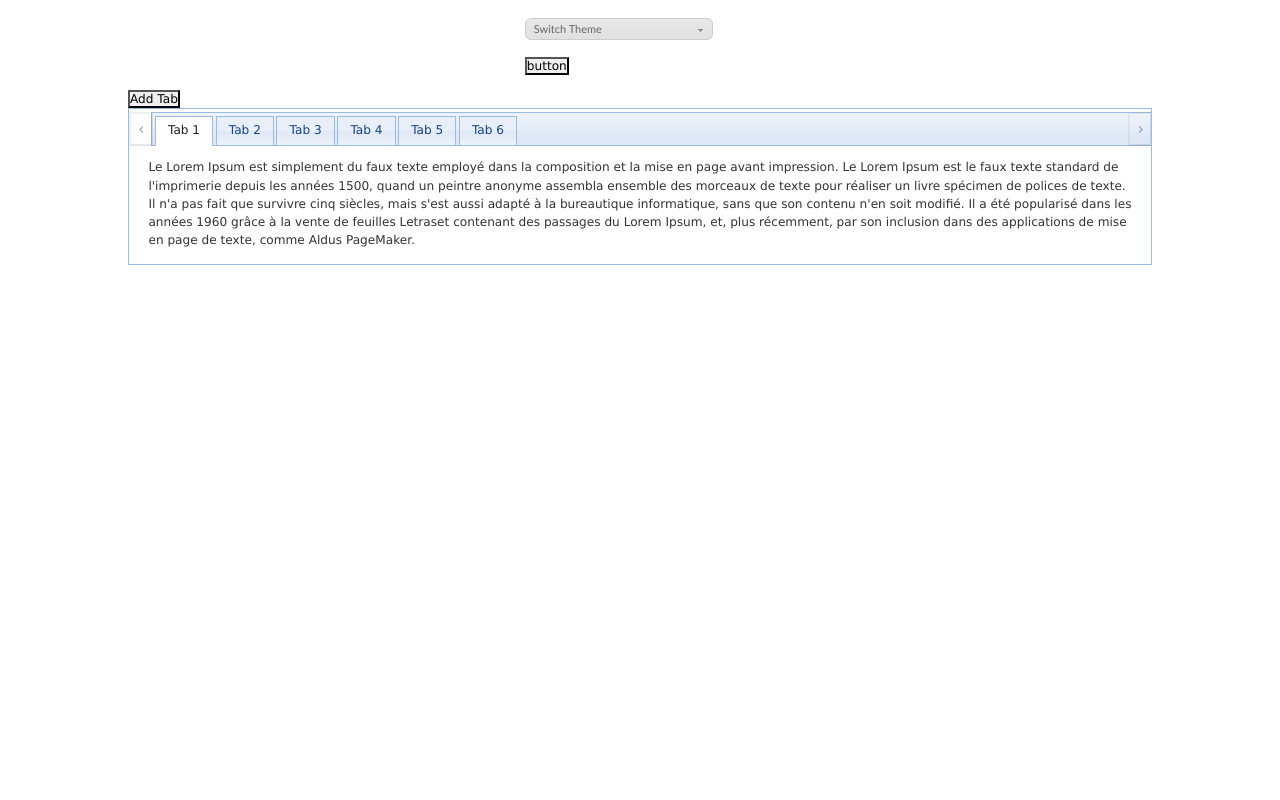
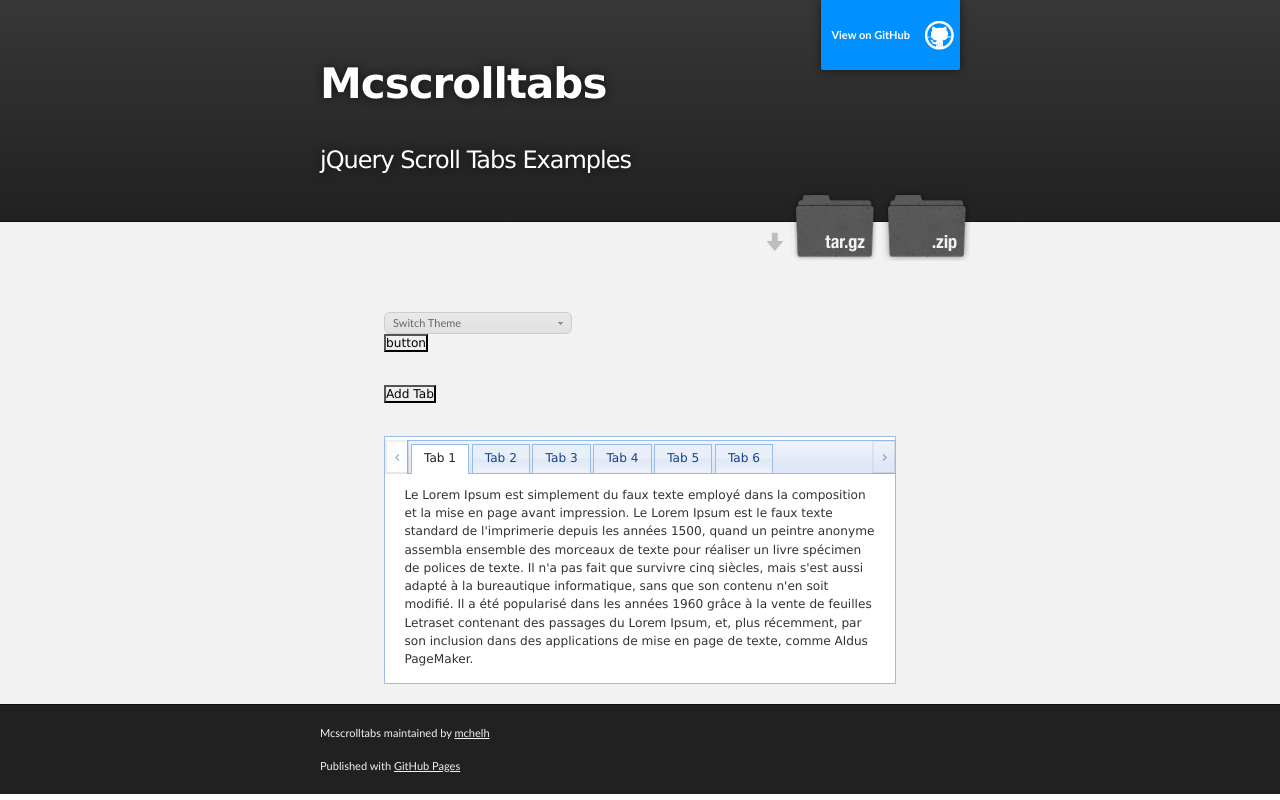
Before and after one commit to mchelh/mcScrollTabs, a plain HTML site: page index.html in a window 1280 px wide. Drawn offline with nearby package versions, Linux system fonts and the light colour scheme.

Commit message:
change style

```diff
--- a/index.html
+++ b/index.html
@@ -1,18 +1,12 @@
-<!doctype html>
-<!--[if lte IE 7]> <html class="no-js ie67 ie678" lang="fr"> <![endif]-->
-<!--[if IE 8]> <html class="no-js ie8 ie678" lang="fr"> <![endif]-->
-<!--[if IE 9]> <html class="no-js ie9" lang="fr"> <![endif]-->
-<!--[if gt IE 9]> <!--><html class="no-js" lang="fr"> <!--<![endif]-->
+<!DOCTYPE html>
+<html>
+
 <head>
-	<meta charset="UTF-8">
-	<!--[if IE]><meta http-equiv="X-UA-Compatible" content="IE=edge"><![endif]-->
-	<title>Jquery Ui scroll tabs </title>
-	<meta name="viewport" content="width=device-width, initial-scale=1.0">
+	<meta charset='utf-8'>
+	<meta http-equiv="X-UA-Compatible" content="chrome=1">
+	<meta name="description" content="Mcscrolltabs : jQuery Scroll Tabs Examples">
 	<link rel="stylesheet" href="ext/jquery-ui.min.css" />
-	<link href="http://tabssortable.ps" rel="canonical" />
-		<!--[if lt IE 9]>
-		<script src="//html5shiv.googlecode.com/svn/trunk/html5.js"></script>
-		<![endif]-->
+	<link rel="stylesheet" type="text/css" media="screen" href="stylesheets/stylesheet.css">
 		<script type="text/javascript" src="//ajax.googleapis.com/ajax/libs/jquery/1.11.1/jquery.min.js"></script>
 		<script type="text/javascript" src="//ajax.googleapis.com/ajax/libs/jqueryui/1.11.1/jquery-ui.min.js"></script>
 		<script type="text/javascript" src="jquery.mcScrollTabs.js"></script>
@@ -292,12 +286,31 @@
 		margin: 0.4em 0.2em 0 0;
 	}
 </style>
+	<title>Mcscrolltabs</title>
 </head>
+
 <body>
-		<header>
-			<div id="switcher" ></div>
-			<button id="thm">button</button>
+
+	<!-- HEADER -->
+	<div id="header_wrap" class="outer">
+		<header class="inner">
+			<a id="forkme_banner" href="https://github.com/mchelh/mcScrollTabs">View on GitHub</a>
+
+			<h1 id="project_title">Mcscrolltabs</h1>
+			<h2 id="project_tagline">jQuery Scroll Tabs Examples</h2>
+
+			<section id="downloads">
+				<a class="zip_download_link" href="https://github.com/mchelh/mcScrollTabs/zipball/master">Download this project as a .zip file</a>
+				<a class="tar_download_link" href="https://github.com/mchelh/mcScrollTabs/tarball/master">Download this project as a tar.gz file</a>
+			</section>
+
+
 		</header>
+	</div>
+
+	<!-- MAIN CONTENT -->
+	<div id="main_content_wrap" class="outer">
+		<section id="main_content" class="inner">
 			<main>
 				<div id="dialog" title="Tab data">
 					<form>
@@ -309,8 +322,12 @@
 						</fieldset>
 					</form>
 				</div>
+				</br></br></br>
+				<div id="switcher" ></div>
+				<button id="thm">button</button>
+				</br></br></br>
 				<button id="add_tab">Add Tab</button>
-
+				</br></br></br>
 				<div id="tabs" class="tabs">
 					<ul>
 						<li><a href="#tabs-1-1">Tab 1</a></li>
@@ -329,5 +346,18 @@
 					<div id="tabs-6-1">"Sed ut perspiciatis unde omnis iste natus error sit voluptatem accusantium doloremque laudantium, totam rem aperiam, eaque ipsa quae ab illo inventore veritatis et quasi architecto beatae vitae dicta sunt explicabo. Nemo enim ipsam voluptatem quia voluptas sit aspernatur aut odit aut fugit, sed quia consequuntur magni dolores eos qui ratione voluptatem sequi nesciunt. Neque porro quisquam est, qui dolorem ipsum quia dolor sit amet, consectetur, adipisci velit, sed quia non numquam eius modi tempora incidunt ut labore et dolore magnam aliquam quaerat voluptatem. Ut enim ad minima veniam, quis nostrum exercitationem ullam corporis suscipit laboriosam, nisi ut aliquid ex ea commodi consequatur? Quis autem vel eum iure reprehenderit qui in ea voluptate velit esse quam nihil molestiae consequatur, vel illum qui dolorem eum fugiat quo voluptas nulla pariatur?"</div>
 				</div>
 			</main>
+		</section>
+	</div>
+
+	<!-- FOOTER -->
+	<div id="footer_wrap" class="outer">
+		<footer class="inner">
+			<p class="copyright">Mcscrolltabs maintained by <a href="https://github.com/mchelh">mchelh</a></p>
+			<p>Published with <a href="http://pages.github.com">GitHub Pages</a></p>
+		</footer>
+	</div>
+
+
+
 </body>
 </html>
```
Lines whose indentation alone changed are shown as unchanged.
